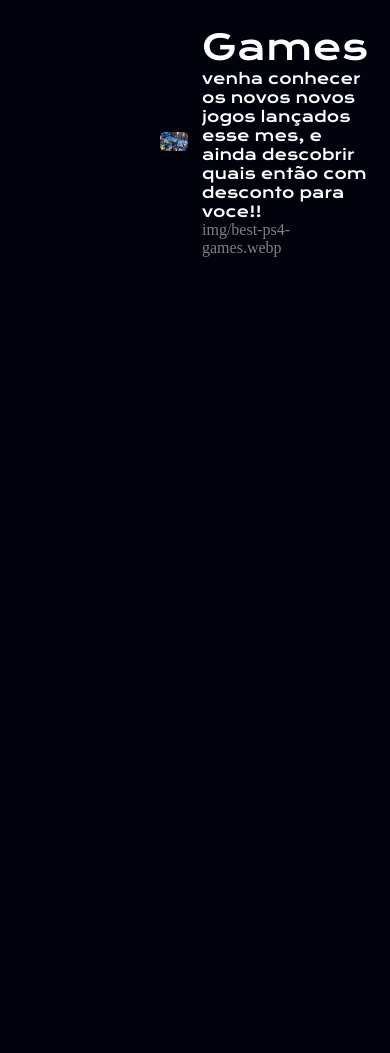
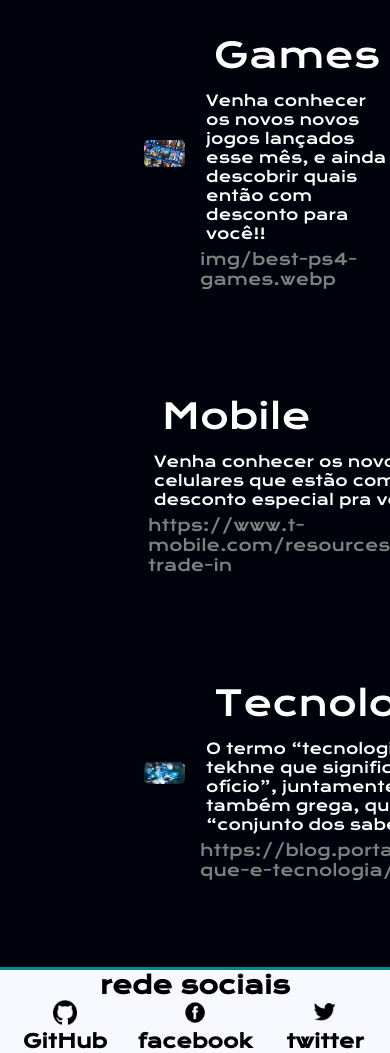
Before and after one commit to Edurb23/Checkpoint-2, a plain HTML site: page index.html in a window 390 px wide. Shown: the part 122-1175 px from the top of the page. Before the commit the page ends 844 px from the top, so only its background shows below. Drawn offline with nearby package versions, Linux system fonts and the light colour scheme.

Commit message:
termino da pagin inicial (sem responsividade)

```diff
--- a/css/styles.css
+++ b/css/styles.css
@@ -5,13 +5,14 @@
 }
 body{
     background-color:#00030c;
+    font-family: 'Krona One', sans-serif;;
 }
 .cabecalho{
     display: flex;
     justify-content: space-between;
     align-items: center;
-    background-color:darkgray   ;
-    border-bottom: solid 3px darkblue;
+    background-color:ghostwhite   ;
+    border-bottom: solid 3px darkcyan;;
 
 }
 .cabecalho nav{
@@ -35,7 +36,7 @@ body{
     display: block
 }
 .cabecalho__texto:hover{
-    color: white;
+    color: cyan;
     background-color:#00030c;
     border-radius: 15px;
 }
@@ -47,22 +48,51 @@ body{
 .container{
     display: flex;
     align-items: center;
-    margin:5em  10em  ;
+    margin:4.5em  9em  ;
 }
 .container__descricao{
-    padding: 20%;
+    padding: 15%;
 }
 .descricao_titulo{
     font-family:'Krona One', sans-serif;
     font-weight:500;
     font-size: 35px;
-    color: white
+    color: white;
+    margin: 0.4em;
 }
 .descricao_texto{
     font-size: 15px;
     font-family:'Krona One', sans-serif;
     color: white;
+    margin: 0.4em;
 }
 .subtitulo{
     color: gray;
 }
+.container__descricao2{
+    padding: 4% ;
+}
+.imagem2{
+    border-radius: 5px;
+    width: 45%;
+}
+.descricao_titulo:hover{
+    color: darkcyan;
+
+}
+.rodape__social{
+    display: flex;
+    justify-content: center;
+    list-style-type: none;
+}
+.rodape{
+    text-align: center;
+    background-color:ghostwhite;
+    border-top: solid 3px darkcyan;;
+}
+.rodape_titulo{
+    font-size: 1.5em;
+}
+.rodape__imagem{
+    width: 19%;
+}
--- a/index.html
+++ b/index.html
@@ -25,23 +25,54 @@
          <img  class="imagem" src="./img/best-ps4-games.webp" alt="">
          <div class= "container__descricao">
              <h2 class="descricao_titulo">Games</h2>
-             <p class="descricao_texto">venha conhecer os novos novos jogos lançados esse mes, e ainda descobrir quais então com desconto para voce!!</p>
+             <p class="descricao_texto">Venha conhecer os novos novos jogos lançados esse mês, e ainda descobrir quais então com desconto para você!!</p>
              <figcaption class="subtitulo">img/best-ps4-games.webp</figcaption>
             </div>
         </section>
 
 
+        <section class="container">
+            <div class= "container__descricao2">
+                <h2 class="descricao_titulo">Mobile</h2>
+                <p class="descricao_texto">Venha conhecer os novos novos celulares que estão com desconto especial pra você!! </p>
+                <figcaption class="subtitulo">https://www.t-mobile.com/resources/phone-trade-in</figcaption>
+            </div>
+            <img  class="imagem2" src="./img/bg-heroFull-multiple_phones_aerial.webp" alt="">
+        </section>
+
+
+        <section class="container">
+            <img  class="imagem" src="./img/365-O-que-é-tecnologia_.webp" alt="">
+            <div class= "container__descricao">
+                <h2 class="descricao_titulo">Tecnologia</h2>
+                <p class="descricao_texto">O termo “tecnologia” vem do grego tekhne que significa “técnica, arte, ofício”, juntamente com a palavra logos, também grega, que refere-se ao “conjunto dos saberes”...</p>
+                <figcaption class="subtitulo">https://blog.portaleducacao.com.br/o-que-e-tecnologia/</figcaption>
+               </div>
+           </section>
 
 
 
 
 
+    <footer class="rodape">
+        <h2 class="rodape_titulo">rede sociais</h2>
+         <nav>
+            <ul class="rodape__social">
+                <li>
+                    <a href="https://github.com"><img  class="rodape__imagem"src="./img/25231.png" alt=""></a>
+                    <h3 class="rodape__item">GitHub</h3>
+                </li>
+               <li>
+                 <a href="https://pt-br.facebook.com"><img class="rodape__imagem" src="./img/Circle-Facebook-Logo-Download-PNG-Image.png" alt=""></a>
+                 <h3 class="rodape__item">facebook</h3>
+               <li>
+                <a href="https://twitter.com/?lang=pt-br"><img class="rodape__imagem" src="./img/twitter.png" alt=""></a>
+                <h3 class="rodape__item">twitter</h3>
+                </li>
+            </ul>
 
-
-
-
-
-    <footer></footer>
+         </nav>
+    </footer>
 
 </body>
 </html>
```
Also changed, not shown: img/25231.png (added), img/365-O-que-é-tecnologia_.webp (added), img/Circle-Facebook-Logo-Download-PNG-Image.png (added), img/bg-heroFull-multiple_phones_aerial.webp (added), img/twitter.png (added).
